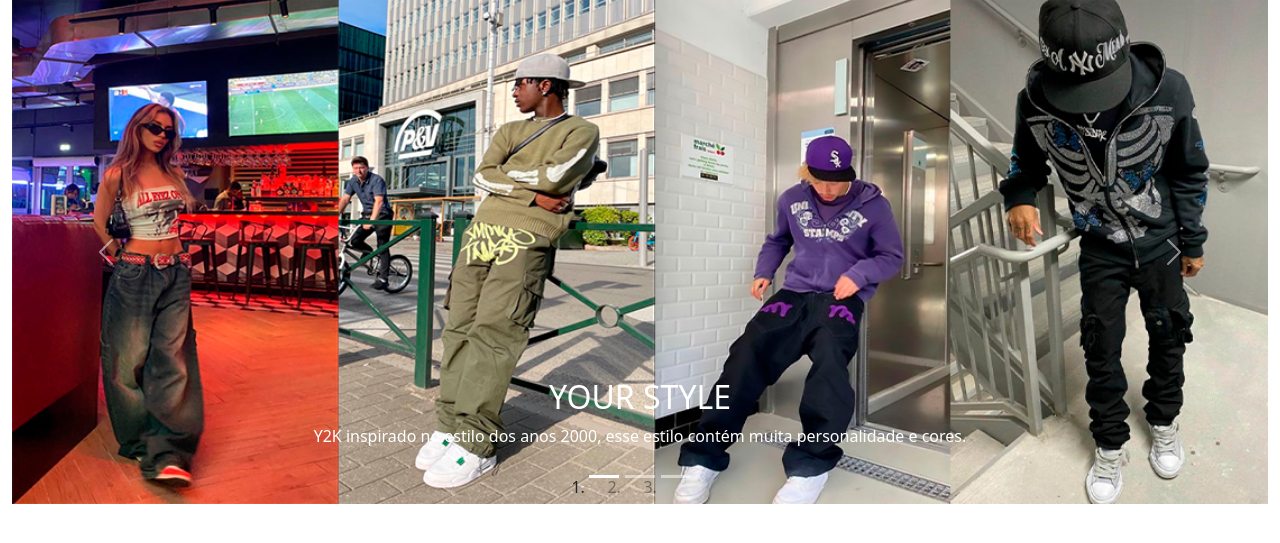
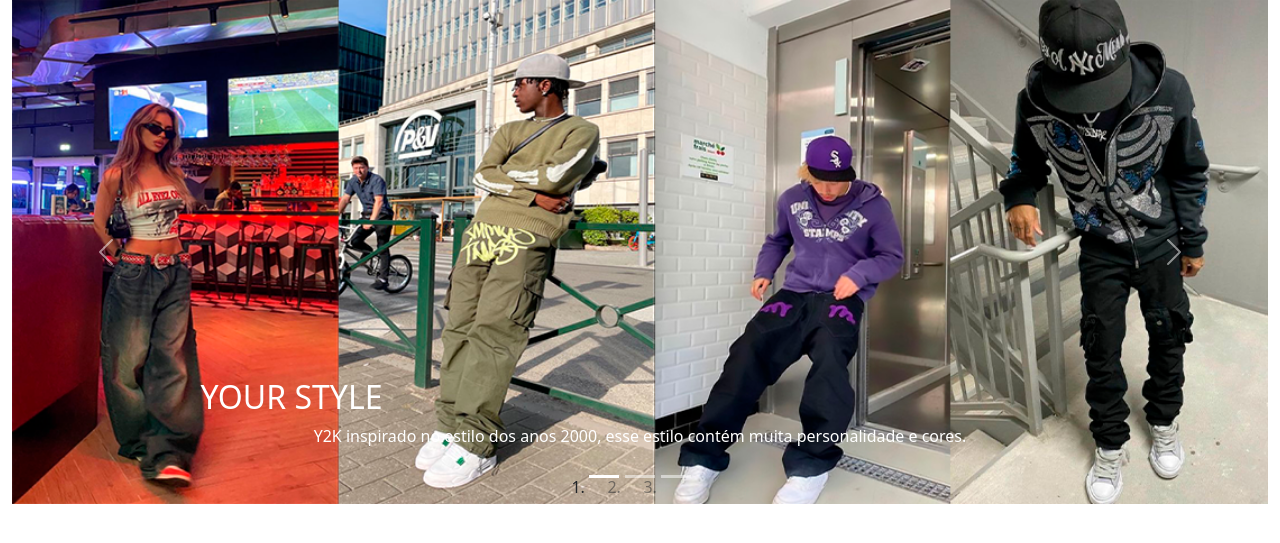
Before and after one commit to Kazuto15/Street_Elegance, a PHP site: page / in a window 1280 px wide. Shown: the part 71-614 px from the top of the page. Run offline with PHP 8.4, Linux system fonts and the light colour scheme.

Commit message:
Update style.css

```diff
--- a/css/style.css
+++ b/css/style.css
@@ -7,3 +7,8 @@
 #mainSlider .carousel-inner, #mainSlider .carousel-item{
     height: 50%;
 }
+h2{
+    display: flex;
+    text-align: center;
+    right: 50%;
+}
```
